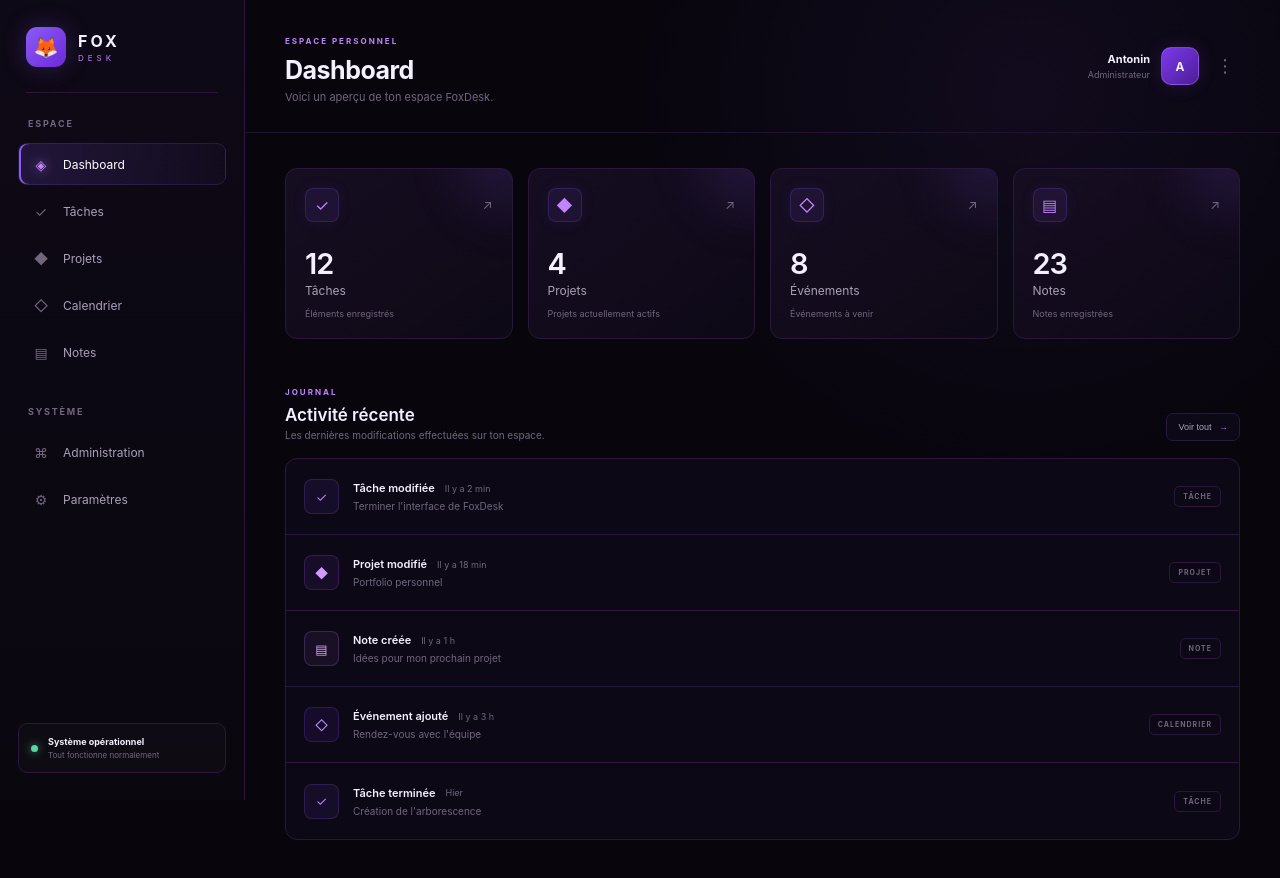
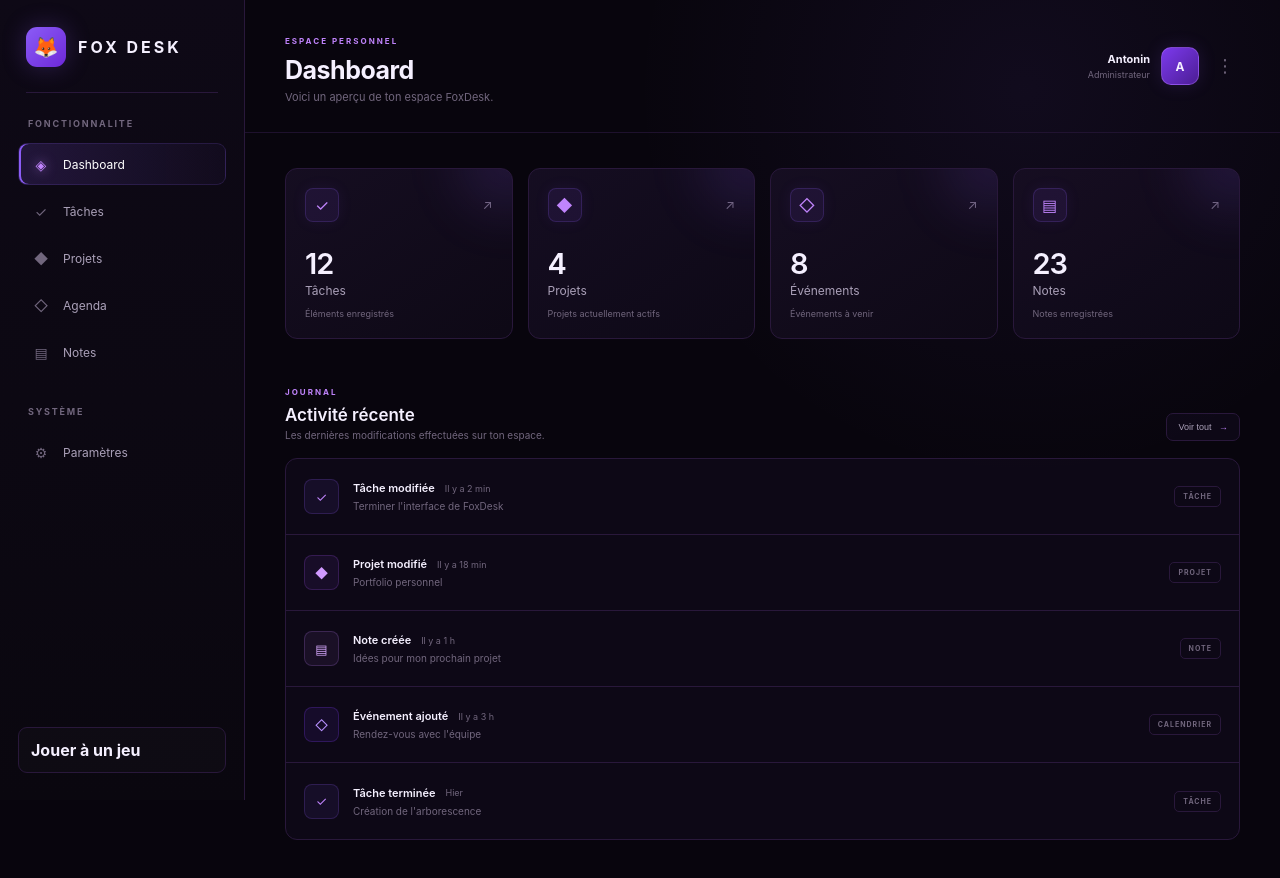
Before and after one commit to Eternal2F0x/Foxort_Website, a plain HTML site: page src/index.html in a window 1280 px wide. Drawn offline with Linux system fonts and the light colour scheme.

Commit message:
réajustement sidebar

```diff
--- a/src/css/main.css
+++ b/src/css/main.css
@@ -135,6 +135,7 @@ body {
 
     padding:
         0 8px;
+
 
 }
 
@@ -353,7 +354,7 @@ body {
 }
 
 
-.system-status {
+.game-bottom {
 
     padding:
         12px;
@@ -362,7 +363,7 @@ body {
 
     align-items: center;
 
-    gap: 10px;
+    gap: 5px;
 
     border:
         1px solid var(--border);
@@ -373,25 +374,6 @@ body {
         rgba(255, 255, 255, 0.015);
 
 }
-
-
-.status-dot {
-
-    width: 7px;
-    height: 7px;
-
-    flex-shrink: 0;
-
-    border-radius: 50%;
-
-    background: var(--green);
-
-    box-shadow:
-        0 0 10px
-        rgba(89, 214, 154, 0.7);
-
-}
-
 
 .system-status div {
 
--- a/src/index.html
+++ b/src/index.html
@@ -4,142 +4,75 @@
 <head>
     <meta charset="UTF-8">
     <meta name="viewport" content="width=device-width, initial-scale=1.0">
-
     <title>FoxDesk</title>
-
     <link rel="stylesheet" href="./css/main.css">
 </head>
 
 <body>
 
-    <!-- =========================
-         SIDEBAR
-    ========================== -->
-
     <aside class="sidebar">
-
         <div class="brand">
-
             <div class="brand-logo">
                 🦊
             </div>
-
             <div class="brand-name">
-                <strong>FOX</strong>
-                <span>DESK</span>
+                <strong>FOX DESK</strong>
             </div>
-
         </div>
-
 
         <div class="sidebar-separator"></div>
 
-
         <nav class="navigation">
 
-            <p class="navigation-title">
-                ESPACE
-            </p>
+            <p class="navigation-title"> FONCTIONNALITE </p>
 
             <a href="#" class="nav-item active">
-
                 <span class="nav-icon">◈</span>
-
                 <span>
                     Dashboard
                 </span>
-
             </a>
-
-
             <a href="#" class="nav-item">
-
                 <span class="nav-icon">✓</span>
-
                 <span>
                     Tâches
                 </span>
-
             </a>
-
-
             <a href="#" class="nav-item">
-
                 <span class="nav-icon">◆</span>
-
                 <span>
                     Projets
                 </span>
-
             </a>
-
-
             <a href="#" class="nav-item">
-
                 <span class="nav-icon">◇</span>
-
                 <span>
-                    Calendrier
+                    Agenda
                 </span>
-
             </a>
-
-
             <a href="#" class="nav-item">
-
                 <span class="nav-icon">▤</span>
-
                 <span>
                     Notes
                 </span>
-
             </a>
 
-
-            <p class="navigation-title system-title">
-                SYSTÈME
-            </p>
-
-
+            <p class="navigation-title system-title"> SYSTÈME </p>
             <a href="#" class="nav-item">
-
-                <span class="nav-icon">⌘</span>
-
-                <span>
-                    Administration
-                </span>
-
-            </a>
-
-
-            <a href="#" class="nav-item">
-
                 <span class="nav-icon">⚙</span>
-
                 <span>
                     Paramètres
                 </span>
-
             </a>
-
         </nav>
 
-
         <div class="sidebar-bottom">
-
-            <div class="system-status">
-
-                <span class="status-dot"></span>
-
+            <div class="game-bottom">
                 <div>
-                    <strong>Système opérationnel</strong>
-                    <span>Tout fonctionne normalement</span>
+                    <strong>Jouer à un jeu</strong>
                 </div>
-
             </div>
-
         </div>
-
     </aside>
 
 
```
